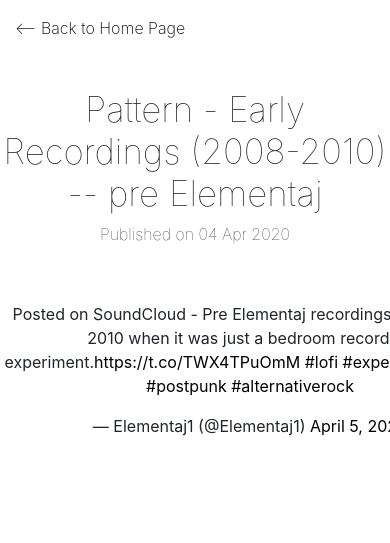
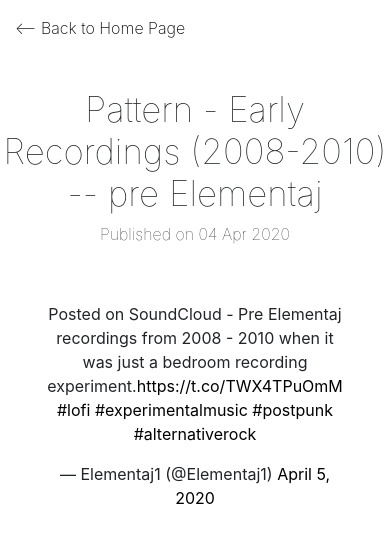
Before and after one commit to ajzdunek/Elementaj-Site, a Jekyll site: the page built from _posts/2020-04-04-preElementaj.md, in a window 390 px wide. Shown: the top 543 px of the page. Built offline with Jekyll 4.4.1, drawn with Linux system fonts in a browser that asks for light colours; a script that is not in the unit is left out; comment, search, counter and statistics services are not loaded.

Commit message:
editing blog post

```diff
--- a/assets/css/style.css
+++ b/assets/css/style.css
@@ -240,7 +240,15 @@
 
 /* bandsintown */
 
+/* 04.04.2020 blog post */
+
 .my-container{
     margin:auto;
     width: 500px;
 }
+
+@media (max-width: 767.98px) { .my-container{
+    width: 300px;
+} }
+
+/* 04.04.2020 blog post */
```
